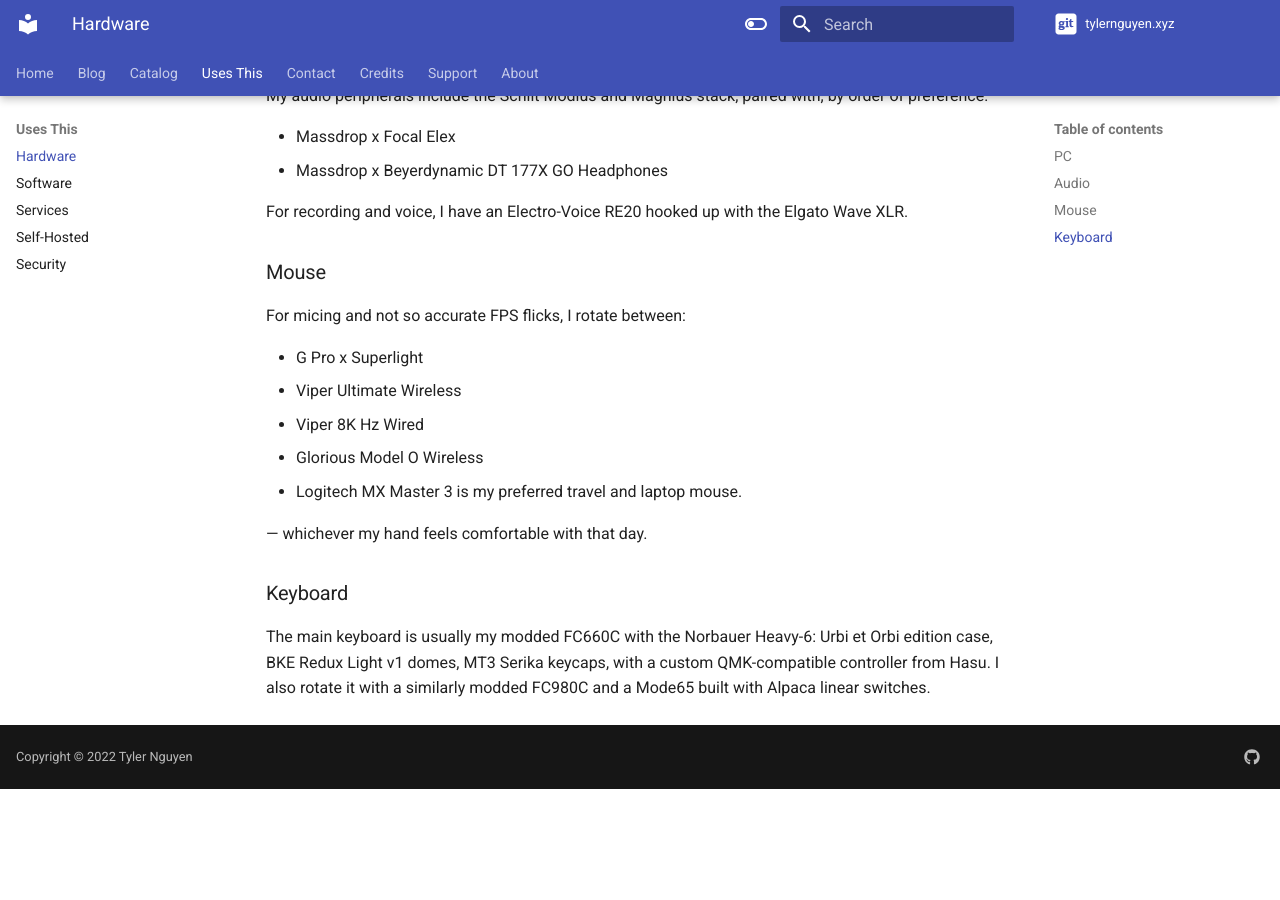
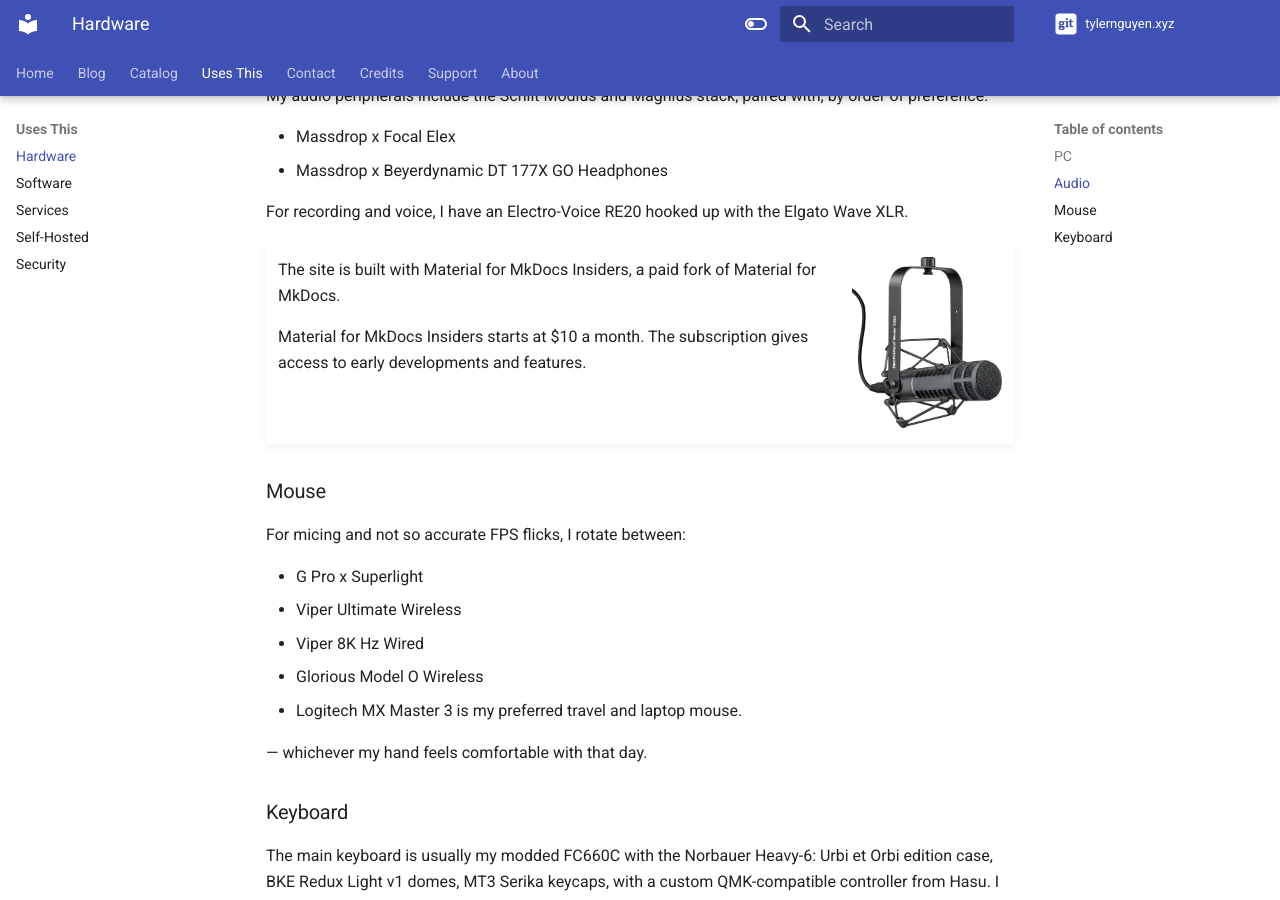
Before and after one commit to tylernguyen/tylernguyen.xyz, an MkDocs documentation site: the page built from docs/uses-this/hardware.md, in a window 1280 px wide and 900 px high, scrolled down 543 px. Built offline with MkDocs 1.6.1 and Material for MkDocs 9.7.7, drawn with Linux system fonts in a browser that asks for light colours; plug-ins that fetch from the network failed and are left out; comment, search, counter and statistics services are not loaded; before the commit the page ends 1332 px from its top, so only the background shows below that.

Commit message:
more audio test

```diff
--- a/docs/uses-this/hardware.md
+++ b/docs/uses-this/hardware.md
@@ -30,6 +30,18 @@
 
 For recording and voice, I have an Electro-Voice RE20 hooked up with the Elgato Wave XLR.
 
+<div class="grid cards" markdown>
+
+!!! recommendation
+
+    ![Electro-Voice RE20](/assets/img/uses-this/Electro-Voice-RE20.png){ align=right }
+
+    The site is built with Material for MkDocs Insiders, a paid fork of Material for MkDocs.
+
+    Material for MkDocs Insiders starts at $10 a month. The subscription gives access to early developments and features.
+
+</div>
+
 ### Mouse
 
 For micing and not so accurate FPS flicks, I rotate between:
```
Also changed, not shown: docs/assets/img/uses-this/Electro-Voice-RE20.png (added).
